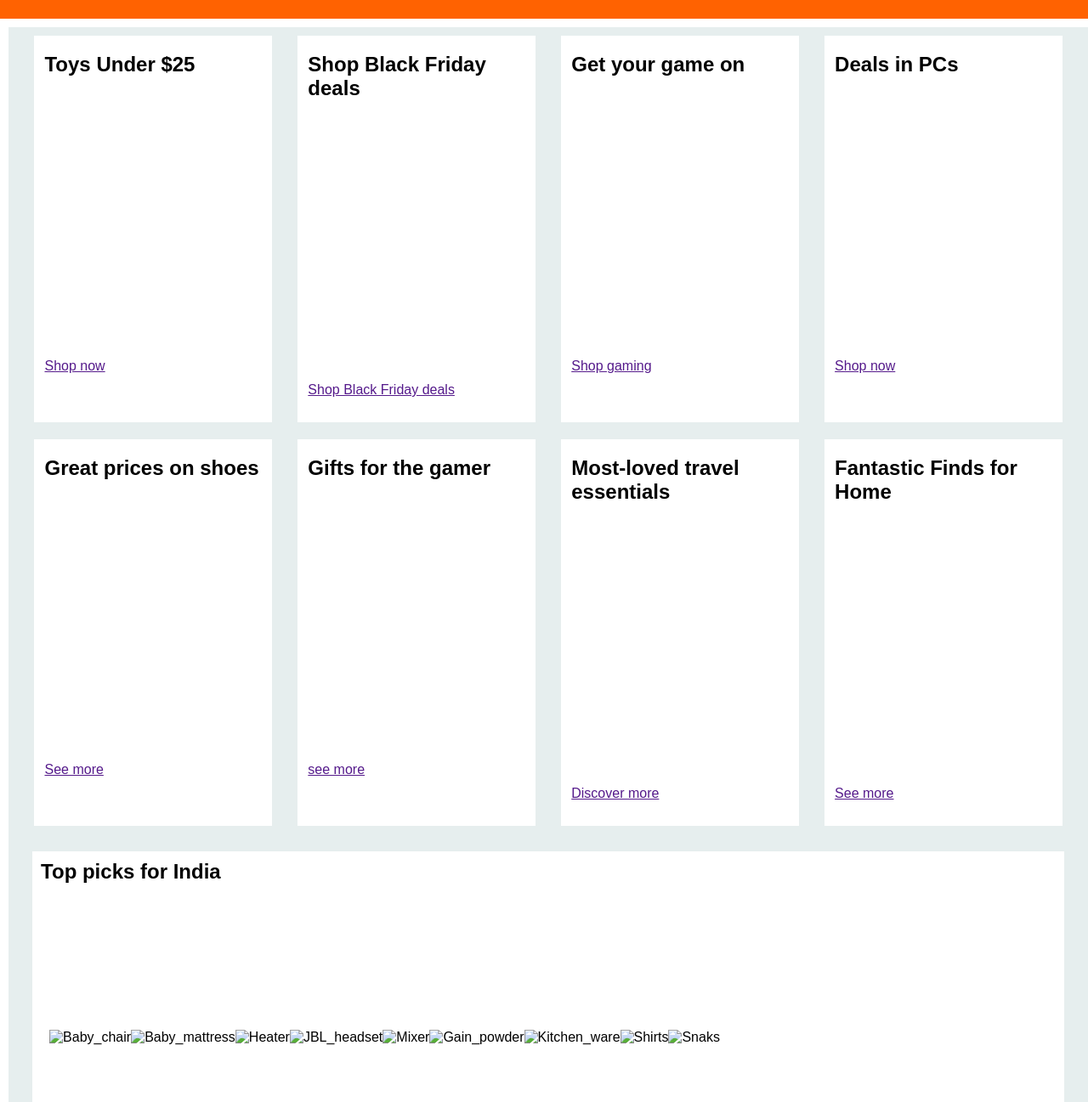
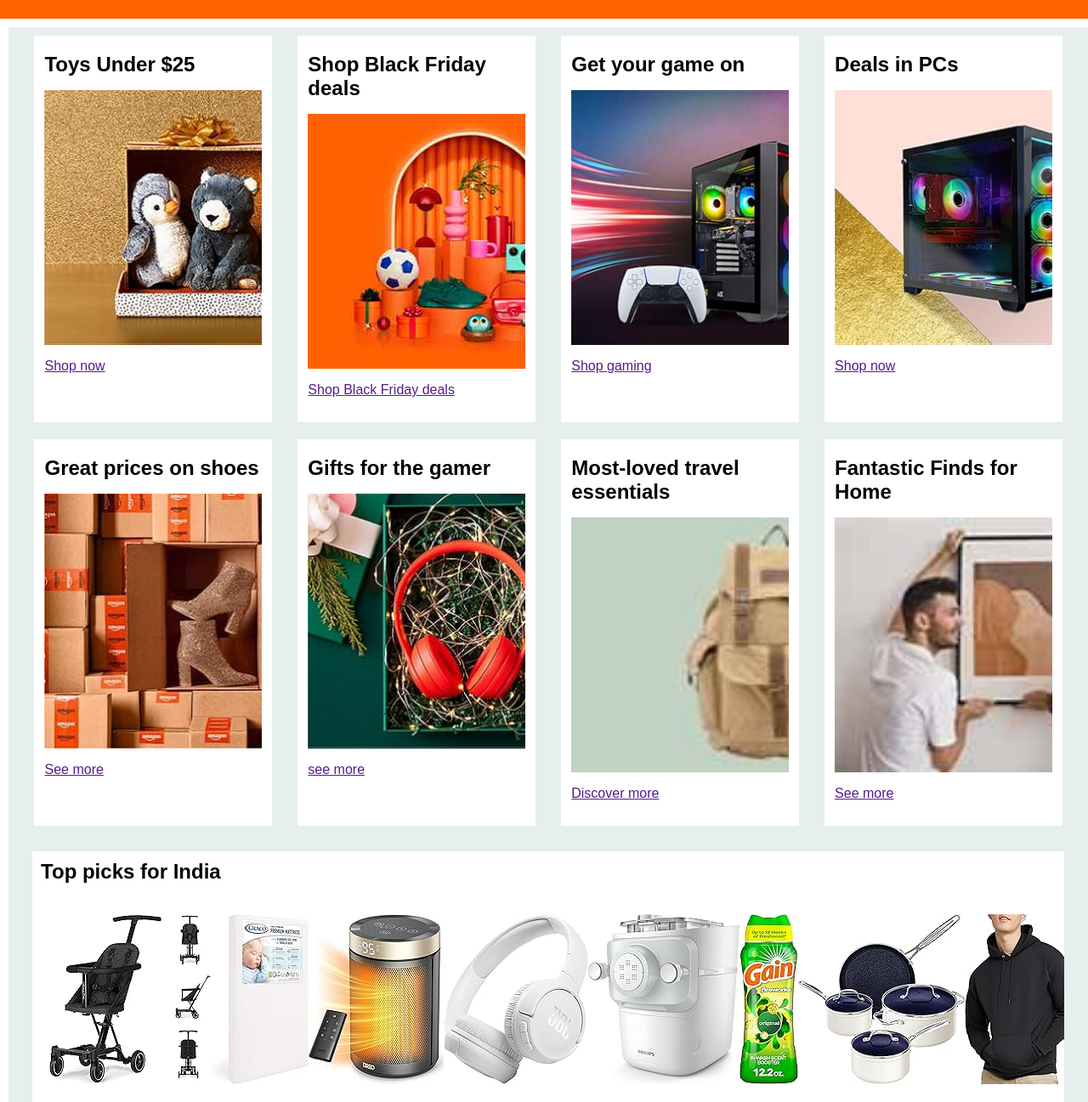
Before and after one commit to Sarathjithu89/Amazon-clone, a plain HTML site: page index.html in a window 1280 px wide. Shown: the part 428-1725 px from the top of the page at 85% size. Drawn offline with Linux system fonts and the light colour scheme; the site is published under a folder, as on GitHub Pages, so addresses that start at the root find nothing.

Commit message:
Update index.html
Updated the image file path beginning with "./" to each file.

```diff
--- a/index.html
+++ b/index.html
@@ -46,7 +46,7 @@
         <div class="nav-lang border">
           <div class="nav-flag">
             <img
-              src="/Pictures/navbar/American flag.webp"
+              src="./Pictures/navbar/American flag.webp"
               alt="American flag"
               class="nav-flag-img"
             />
@@ -108,7 +108,7 @@
           <h2>Toys Under $25</h2>
           <div
             class="box-img"
-            style="background-image: url('/Pictures/cards/card_1_img_1.jpg')"
+            style="background-image: url('./Pictures/cards/card_1_img_1.jpg')"
           ></div>
           <p><a href="">Shop now</a></p>
         </div>
@@ -120,7 +120,7 @@
           <div
             class="box-img"
             style="
-              background-image: url('/Pictures/cards/Fuji_Black_Friday.jpg');
+              background-image: url('./Pictures/cards/Fuji_Black_Friday.jpg');
             "
           ></div>
           <p><a href="">Shop Black Friday deals</a></p>
@@ -133,7 +133,7 @@
           <div
             class="box-img"
             style="
-              background-image: url('/Pictures/cards/Fuji_Gaming_store.jpg');
+              background-image: url('./Pictures/cards/Fuji_Gaming_store.jpg');
             "
           ></div>
           <p><a href="">Shop gaming</a></p>
@@ -146,7 +146,7 @@
           <div
             class="box-img"
             style="
-              background-image: url('/Pictures/cards/Fuji_Desktop_Single.jpg');
+              background-image: url('./Pictures/cards/Fuji_Desktop_Single.jpg');
             "
           ></div>
           <p><a href="">Shop now</a></p>
@@ -159,7 +159,7 @@
           <h2>Great prices on shoes</h2>
           <div
             class="box-img"
-            style="background-image: url('/Pictures/cards/Shoes_img.jpg')"
+            style="background-image: url('./Pictures/cards/Shoes_img.jpg')"
           ></div>
           <p><a href="">See more</a></p>
         </div>
@@ -170,7 +170,7 @@
           <h2>Gifts for the gamer</h2>
           <div
             class="box-img"
-            style="background-image: url('/Pictures/cards/Gamer_gifts.jpg')"
+            style="background-image: url('./Pictures/cards/Gamer_gifts.jpg')"
           ></div>
           <p><a href="">see more</a></p>
         </div>
@@ -181,7 +181,7 @@
           <h2>Most-loved travel essentials</h2>
           <div
             class="box-img"
-            style="background-image: url('/Pictures/cards/Backpack.jpg')"
+            style="background-image: url('./Pictures/cards/Backpack.jpg')"
           ></div>
           <p><a href="">Discover more</a></p>
         </div>
@@ -193,7 +193,7 @@
           <div
             class="box-img"
             style="
-              background-image: url('/Pictures/cards/Fuji_Home_Quad_Cards.jpg');
+              background-image: url('./Pictures/cards/Fuji_Home_Quad_Cards.jpg');
             "
           ></div>
           <p><a href="">See more</a></p>
@@ -207,29 +207,29 @@
         </div>
         <div class="picks">
           <img
-            src="/Pictures/cards/Top_picks_india/Baby_chair.jpg"
+            src="./Pictures/cards/Top_picks_india/Baby_chair.jpg"
             alt="Baby_chair"
           />
           <img
-            src="/Pictures/cards/Top_picks_india/Baby_mattress.jpg"
+            src="./Pictures/cards/Top_picks_india/Baby_mattress.jpg"
             alt="Baby_mattress"
           />
-          <img src="/Pictures/cards/Top_picks_india/Heater.jpg" alt="Heater" />
+          <img src="./Pictures/cards/Top_picks_india/Heater.jpg" alt="Heater" />
           <img
-            src="/Pictures/cards/Top_picks_india/JBL_headset.jpg"
+            src="./Pictures/cards/Top_picks_india/JBL_headset.jpg"
             alt="JBL_headset"
           />
-          <img src="/Pictures/cards/Top_picks_india/Mixer.jpg" alt="Mixer" />
+          <img src="./Pictures/cards/Top_picks_india/Mixer.jpg" alt="Mixer" />
           <img
-            src="/Pictures/cards/Top_picks_india/Gain_powder.jpg"
+            src="./Pictures/cards/Top_picks_india/Gain_powder.jpg"
             alt="Gain_powder"
           />
           <img
-            src="/Pictures/cards/Top_picks_india/Kitchen_ware.jpg"
+            src="./Pictures/cards/Top_picks_india/Kitchen_ware.jpg"
             alt="Kitchen_ware"
           />
-          <img src="/Pictures/cards/Top_picks_india/Shirts.jpg" alt="Shirts" />
-          <img src="/Pictures/cards/Top_picks_india/Snaks.jpg" alt="Snaks" />
+          <img src="./Pictures/cards/Top_picks_india/Shirts.jpg" alt="Shirts" />
+          <img src="./Pictures/cards/Top_picks_india/Snaks.jpg" alt="Snaks" />
         </div>
       </div>
     </div>
```
